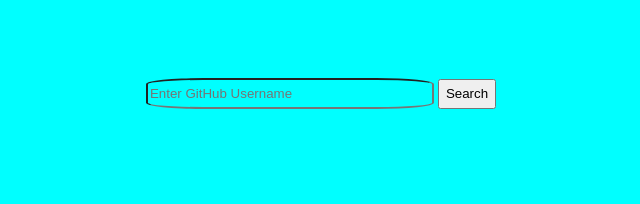
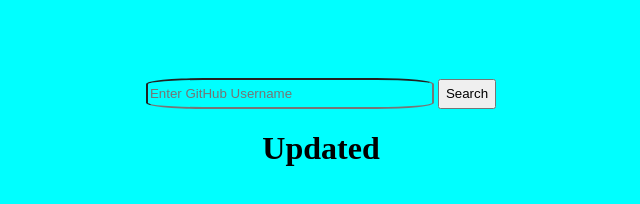
Before and after one commit to srijasunkara/GitHub-Clone-example, a plain HTML site: page index.html in a window 1280 px wide. Shown: the whole page, without its empty margins (319-959 px from the left). Drawn offline with Linux system fonts and the light colour scheme.

Commit message:
second commit

```diff
--- a/index.html
+++ b/index.html
@@ -10,6 +10,7 @@
 <body>
     <input type="text" id="input-text" placeholder="Enter GitHub Username">
     <button id = "search"> Search </button>
+    <h1>Updated</h1>
     <div id = "image-container">
 
     </div>
--- a/main.js
+++ b/main.js
@@ -4,8 +4,10 @@
 console.log(button);
 button.addEventListener('click',()=>{
     const username = textBox.value
+    //Step-1
     const xhr = new XMLHttpRequest();
     const url = `https://api.github.com/users/${username}`
+    //Step-2
     xhr.open('GET', url)
     xhr.onreadystatechange= () =>{
         if(xhr.readyState==4 && xhr.status==200)
```
